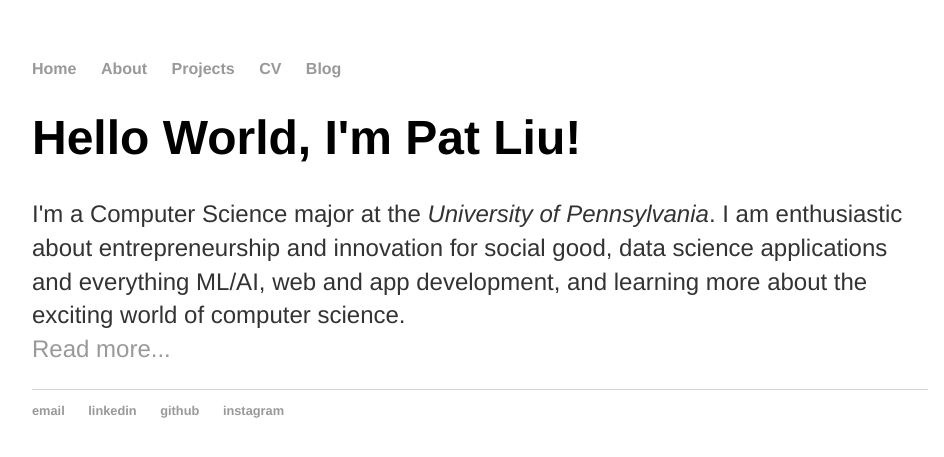
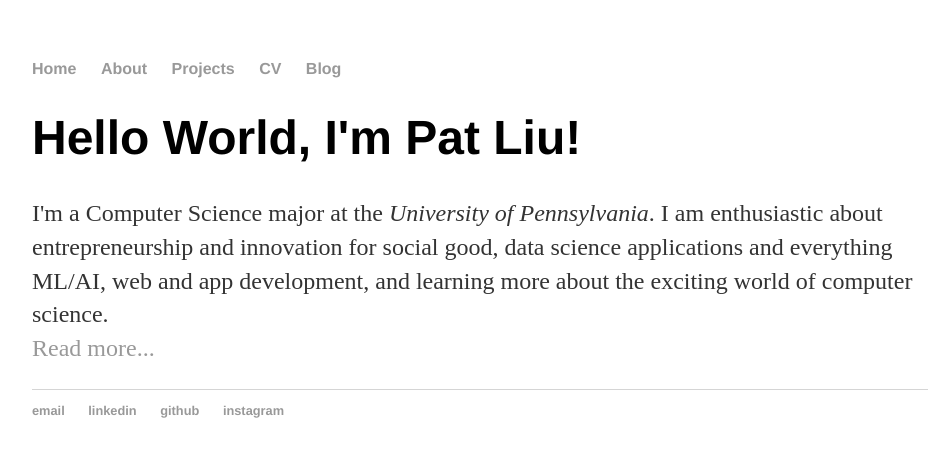
Before and after one commit to pat-liu/WebsiteV1, a Jekyll site: the page built from index.html, in a window 1280 px wide. Shown: the top 457 px of the page, without its empty margins (160-1104 px from the left). Built offline with Jekyll 4.4.1, drawn with Linux system fonts in a browser that asks for light colours.

Commit message:
Update main.css

```diff
--- a/css/main.css
+++ b/css/main.css
@@ -23,11 +23,14 @@
     font-size: 3em;
     font-family:'Helvetica', 'Arial', 'Sans-Serif';
 }
+h2 {
+    font-size: 1em;
+    font-family:'Helvetica', 'Arial', 'Sans-Serif';
+}
 p {
     font-size: 1.5em;
     line-height: 1.4em;
     color: #333;
-    font-family:'Helvetica', 'Arial', 'Sans-Serif';;
 }
 footer {
     border-top: 1px solid #d5d5d5;
```
